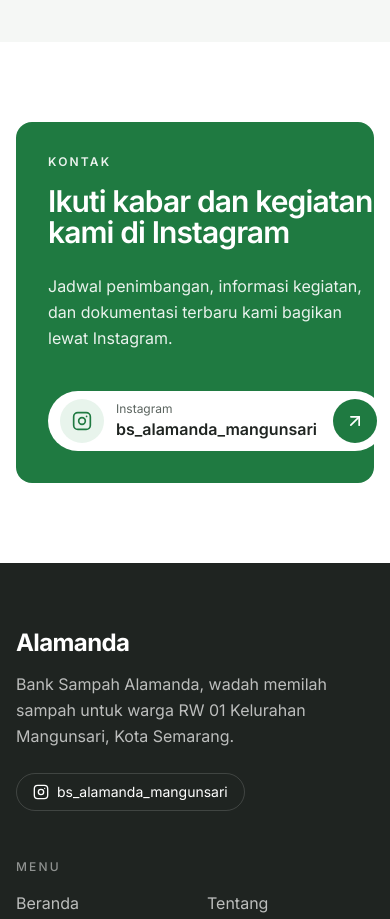
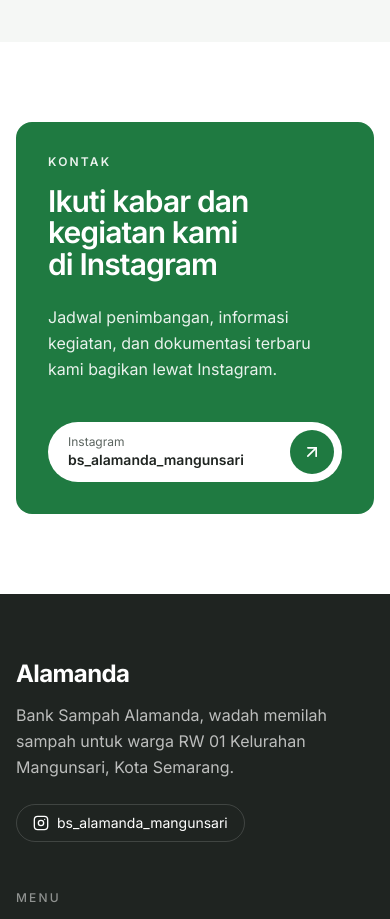
Before and after one commit to nerveign/bank-sampah-alamanda, a Next.js app: page / in a window 390 px wide. Shown: the part 9660-10579 px from the top of the page. Built offline with nearby package versions, Linux system fonts and the light colour scheme; no server answers.

Commit message:
Update: adjust the location layout

```diff
--- a/components/site/contact.tsx
+++ b/components/site/contact.tsx
@@ -9,7 +9,9 @@
   return (
     <section id="kontak" className="scroll-mt-24">
       <div className="mx-auto max-w-6xl px-4 py-20 sm:px-6 sm:py-28">
-        <div className="grid items-end gap-10 rounded-lg bg-primary p-8 text-primary-foreground sm:p-12 lg:grid-cols-2 lg:p-16">
+        {/* grid-cols-1 mengunci kolom ke lebar card; tanpanya kolom implisit
+            melebar mengikuti isi dan keluar dari card di layar kecil. */}
+        <div className="grid grid-cols-1 items-end gap-10 rounded-lg bg-primary p-8 text-primary-foreground sm:p-12 lg:grid-cols-2 lg:p-16">
           <div>
             <SectionHeading
               eyebrow="Kontak"
@@ -26,18 +28,19 @@
             href={url}
             target="_blank"
             rel="noopener noreferrer"
-            className="group flex items-center justify-between gap-4 rounded-full bg-white py-2 pr-2 pl-3 text-foreground transition-shadow hover:shadow-lg lg:justify-self-end"
+            className="group flex items-center justify-between gap-4 rounded-full bg-white py-2 pr-2 pl-5 text-foreground transition-shadow hover:shadow-lg sm:pl-3 lg:justify-self-end"
           >
-            <span className="flex items-center gap-3">
-              <span className="flex size-11 items-center justify-center rounded-full bg-accent text-primary">
+            <span className="flex min-w-0 items-center gap-3">
+              {/* Disembunyikan di layar kecil agar handle muat satu baris. */}
+              <span className="hidden size-11 shrink-0 items-center justify-center rounded-full bg-accent text-primary sm:flex">
                 <InstagramIcon className="size-5" />
               </span>
-              <span className="text-left">
+              <span className="min-w-0 text-left">
                 <span className="block text-xs text-muted-foreground">Instagram</span>
-                <span className="block font-semibold">{handle}</span>
+                <span className="block text-sm font-semibold break-all sm:text-base">{handle}</span>
               </span>
             </span>
-            <span className="flex size-11 items-center justify-center rounded-full bg-primary text-primary-foreground transition-transform motion-safe:group-hover:rotate-45">
+            <span className="flex size-11 shrink-0 items-center justify-center rounded-full bg-primary text-primary-foreground transition-transform motion-safe:group-hover:rotate-45">
               <ArrowUpRightIcon className="size-5" />
             </span>
           </a>
```
